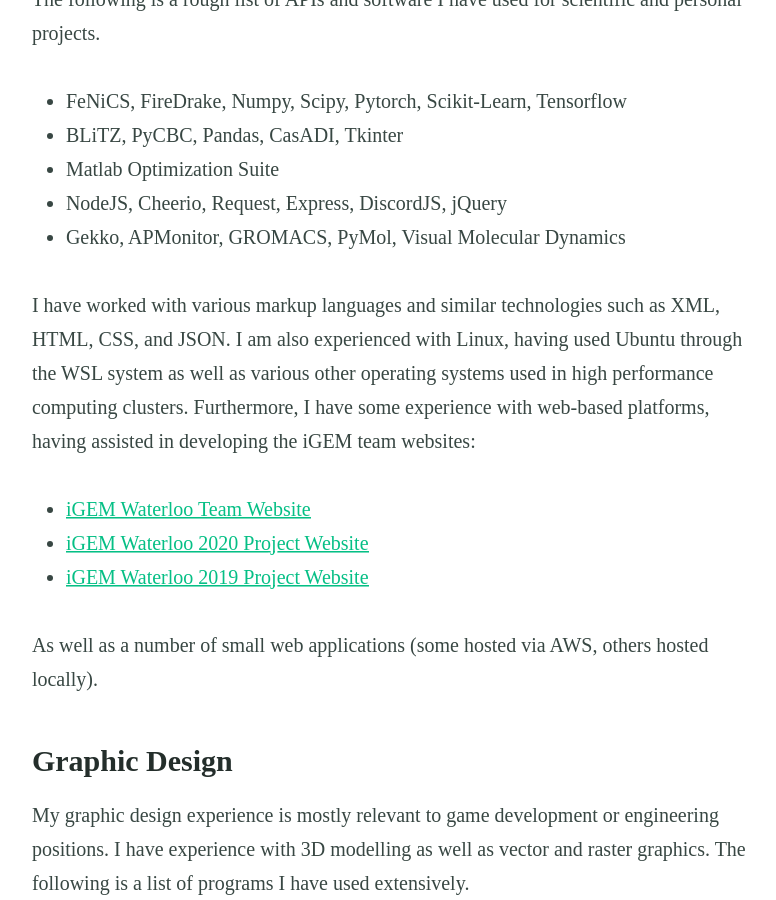
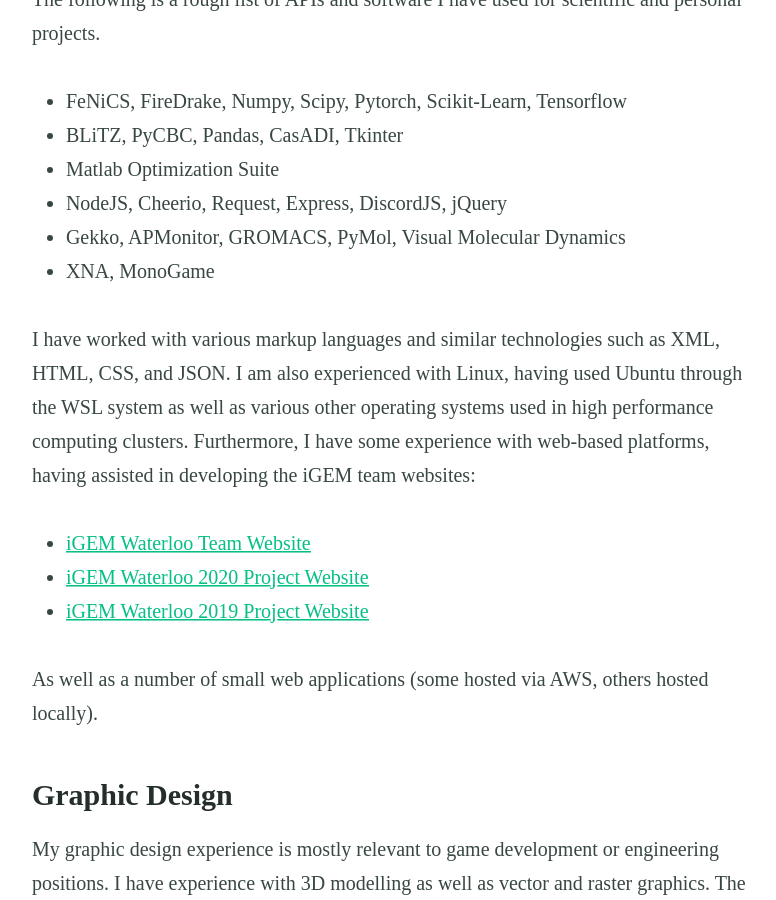
Before and after one commit to mastwood/mastwood.github.io, a Jekyll site: the page built from index.md, in a window 1280 px wide and 900 px high, scrolled down 1346 px. Shown: the whole window, without its empty margins (251-1027 px from the left). Built offline with Jekyll 4.4.1, drawn with Linux system fonts in a browser that asks for light colours.

Commit message:
Update index.md

```diff
--- a/index.md
+++ b/index.md
@@ -29,6 +29,7 @@
 - Matlab Optimization Suite
 - NodeJS, Cheerio, Request, Express, DiscordJS, jQuery
 - Gekko, APMonitor, GROMACS, PyMol, Visual Molecular Dynamics
+- XNA, MonoGame
 
 I have worked with various markup languages and similar technologies such as XML, HTML, CSS, and JSON.
 I am also experienced with Linux, having used Ubuntu through the WSL system as well as various other operating systems used in high performance computing clusters.
```
